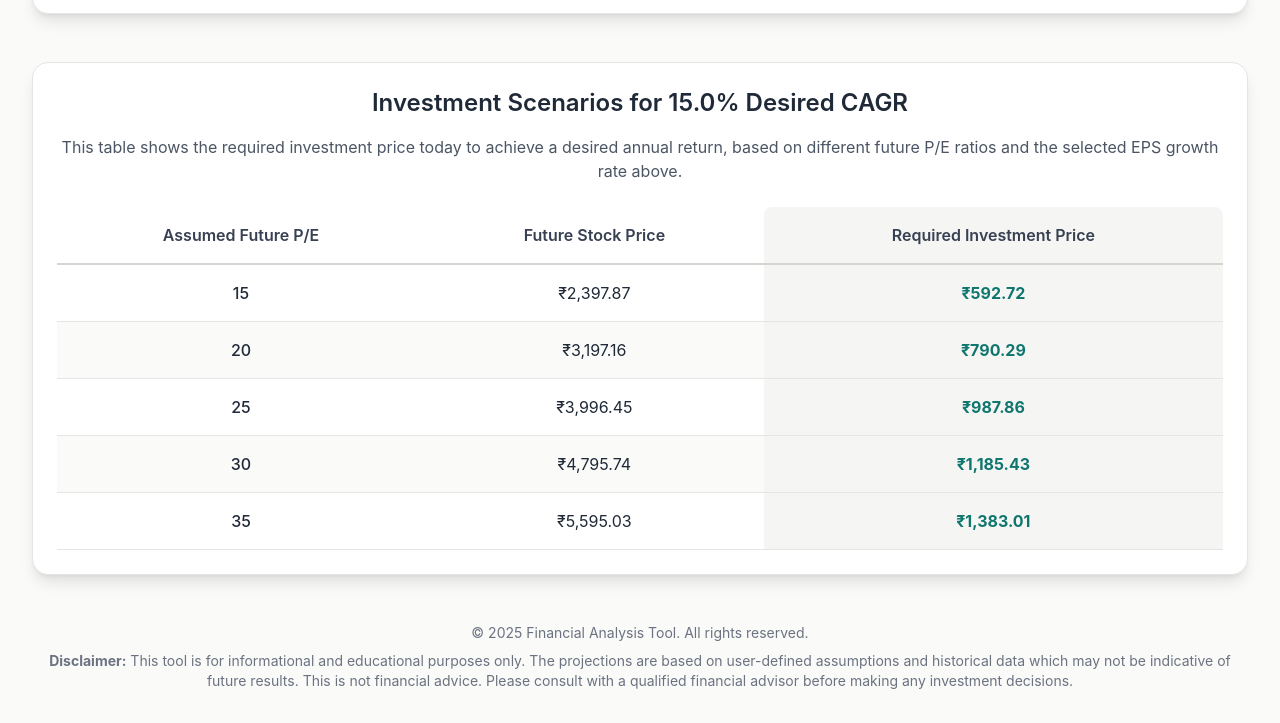
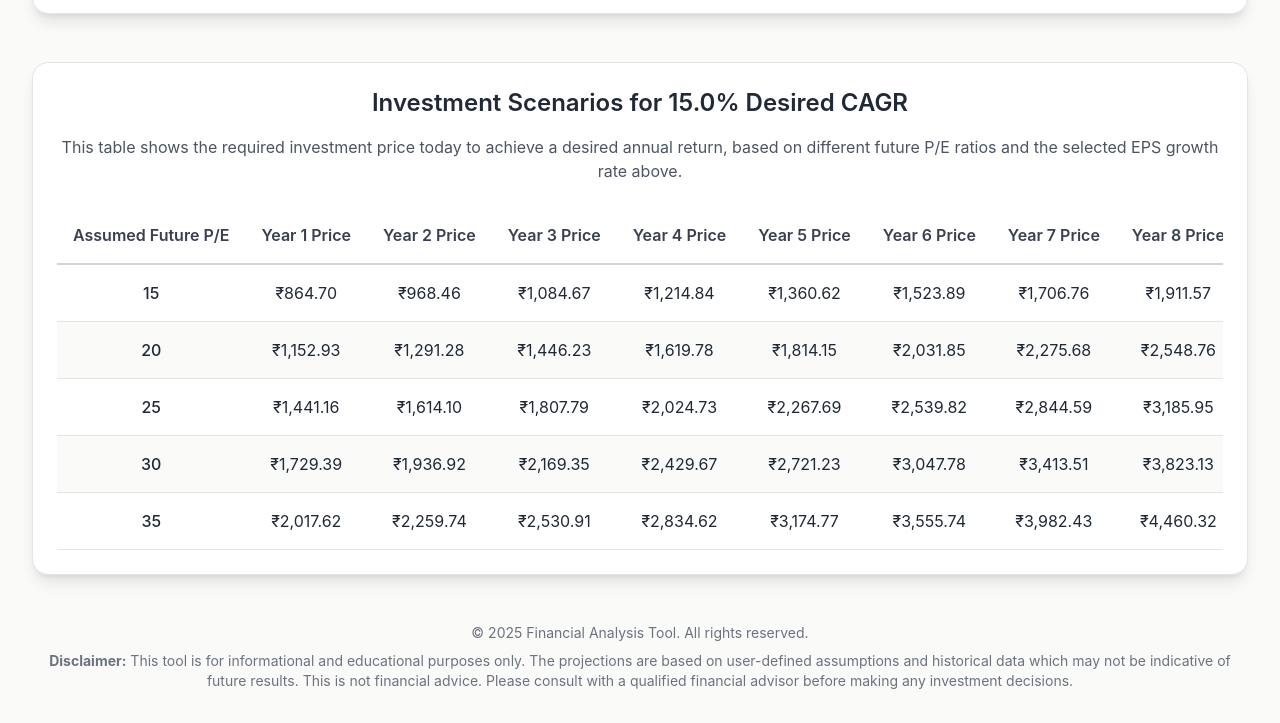
Before and after one commit to vassushil/stock-analysis, a plain HTML site: page index.html in a window 1280 px wide. Shown: the part 1246-1969 px from the top of the page. Drawn offline with nearby package versions, Linux system fonts and the light colour scheme.

Commit message:
Added future price by year to investment scenarios

```diff
--- a/index.html
+++ b/index.html
@@ -8,7 +8,7 @@
     <script src="https://cdn.jsdelivr.net/npm/chart.js"></script>
     <!-- Chosen Palette: Warm Neutrals (bg-stone-50, text-gray-800, accent-stone-600) -->
     <!-- Application Structure Plan: A dashboard-style SPA. Top section features interactive inputs for stock name and key financial assumptions (Initial EPS, EPS Growth, Future PE, Desired CAGR, Min/Max Scenario PE, Scenario Desired CAGR). Below are dynamic cards showing calculated results. A central line chart visualizes the 10-year price projection, and a scenario table offers comparative data. This structure was chosen to empower users to actively explore financial what-if scenarios for any stock, making complex projections tangible and understandable, rather than just presenting a static report. -->
-    <!-- Visualization & Content Choices: 1. Stock Name Input -> Goal: Inform/Input -> Presentation: HTML Text Input -> Interaction: Updates page title and headings. 2. Fetch EPS Button -> Goal: Inform/Input -> Presentation: HTML Button -> Interaction: Simulates fetching and populating Initial EPS for demonstration. 3. Assumptions (Initial EPS, EPS Growth, PE, Desired CAGR, Min/Max Scenario PE, Scenario Desired CAGR) -> Goal: Organize/Input -> Presentation: HTML Range Sliders & Number Input -> Interaction: Real-time update of all calculations and visuals -> Justification: Intuitive and direct manipulation for scenario analysis. 4. 10-Year Price Projection -> Goal: Change -> Presentation: Line Chart -> Interaction: Redraws based on input changes -> Justification: Best method to visualize growth over time. -> Library: Chart.js (Canvas). 5. Key Metrics (Future EPS, Future Price, Required Investment Price) -> Goal: Inform -> Presentation: Styled HTML 'cards' -> Interaction: Values update from inputs -> Justification: Provides clear, immediate feedback on user inputs. 6. Investment Scenarios -> Goal: Compare -> Presentation: HTML Table -> Interaction: Updates based on EPS Growth and Scenario PE range inputs and Scenario Desired CAGR -> Justification: Allows easy comparison of multiple PE outcomes for a given growth rate with user-defined PE ranges and desired returns. -->
+    <!-- Visualization & Content Choices: 1. Stock Name Input -> Goal: Inform/Input -> Presentation: HTML Text Input -> Interaction: Updates page title and headings. 2. Fetch EPS Button -> Goal: Inform/Input -> Presentation: HTML Button -> Interaction: Simulates fetching and populating Initial EPS for demonstration. 3. Assumptions (Initial EPS, EPS Growth, PE, Desired CAGR, Min/Max Scenario PE, Scenario Desired CAGR) -> Goal: Organize/Input -> Presentation: HTML Range Sliders & Number Input -> Interaction: Real-time update of all calculations and visuals -> Justification: Intuitive and direct manipulation for scenario analysis. 4. 10-Year Price Projection -> Goal: Change -> Presentation: Line Chart -> Interaction: Redraws based on input changes -> Justification: Best method to visualize growth over time. -> Library: Chart.js (Canvas). 5. Key Metrics (Future EPS, Future Price, Required Investment Price) -> Goal: Inform -> Presentation: Styled HTML 'cards' -> Interaction: Values update from inputs -> Justification: Provides clear, immediate feedback on user inputs. 6. Investment Scenarios -> Goal: Compare -> Presentation: HTML Table -> Interaction: Updates based on EPS Growth and Scenario PE range inputs and Scenario Desired CAGR -> Justification: Allows easy comparison of multiple PE outcomes for a given growth rate with user-defined PE ranges and desired returns, now including yearly price projections for more detailed analysis. -->
     <!-- CONFIRMATION: NO SVG graphics used. NO Mermaid JS used. -->
     <style>
         body {
@@ -141,9 +141,19 @@
                     <table class="w-full min-w-max text-center">
                         <thead>
                             <tr class="border-b-2 border-stone-300">
-                                <th class="p-4 font-semibold text-gray-700">Assumed Future P/E</th>
-                                <th class="p-4 font-semibold text-gray-700">Future Stock Price</th>
-                                <th class="p-4 font-semibold text-gray-700 bg-stone-100 rounded-t-lg">Required Investment Price</th>
+                                <th class="p-4 font-semibold text-gray-700 whitespace-nowrap">Assumed Future P/E</th>
+                                <!-- Dynamic headers for Year 1 to Year 10 -->
+                                <th class="p-4 font-semibold text-gray-700 whitespace-nowrap">Year 1 Price</th>
+                                <th class="p-4 font-semibold text-gray-700 whitespace-nowrap">Year 2 Price</th>
+                                <th class="p-4 font-semibold text-gray-700 whitespace-nowrap">Year 3 Price</th>
+                                <th class="p-4 font-semibold text-gray-700 whitespace-nowrap">Year 4 Price</th>
+                                <th class="p-4 font-semibold text-gray-700 whitespace-nowrap">Year 5 Price</th>
+                                <th class="p-4 font-semibold text-gray-700 whitespace-nowrap">Year 6 Price</th>
+                                <th class="p-4 font-semibold text-gray-700 whitespace-nowrap">Year 7 Price</th>
+                                <th class="p-4 font-semibold text-gray-700 whitespace-nowrap">Year 8 Price</th>
+                                <th class="p-4 font-semibold text-gray-700 whitespace-nowrap">Year 9 Price</th>
+                                <th class="p-4 font-semibold text-gray-700 whitespace-nowrap">Year 10 Price</th>
+                                <th class="p-4 font-semibold text-gray-700 bg-stone-100 rounded-t-lg whitespace-nowrap">Required Investment Price</th>
                             </tr>
                         </thead>
                         <tbody id="scenarios-table-body">
@@ -340,7 +350,6 @@
 
             function updateTable(initialEPS, epsCagr, scenarioDesiredCagr) {
                 scenariosTableBody.innerHTML = '';
-                const futureEps = calculateFutureValue(initialEPS, epsCagr, projectionYears);
 
                 const minPe = parseInt(minScenarioPeInput.value);
                 const maxPe = parseInt(maxScenarioPeInput.value);
@@ -355,12 +364,18 @@
                      return;
                 }
 
-                // Update the heading for the scenario table
                 scenarioTableHeading.textContent = `Investment Scenarios for ${(scenarioDesiredCagr * 100).toFixed(1)}% Desired CAGR`;
 
                 scenarioPEs.forEach((pe, index) => {
-                    const futurePrice = futureEps * pe;
-                    const investmentPrice = calculatePresentValue(futurePrice, scenarioDesiredCagr, projectionYears);
+                    const yearlyPrices = [];
+                    for (let year = 1; year <= projectionYears; year++) {
+                        const epsForYear = calculateFutureValue(initialEPS, epsCagr, year);
+                        const priceForYear = epsForYear * pe;
+                        yearlyPrices.push(formatCurrency(priceForYear));
+                    }
+
+                    const futurePriceYear10 = calculateFutureValue(initialEPS, epsCagr, projectionYears) * pe;
+                    const investmentPrice = calculatePresentValue(futurePriceYear10, scenarioDesiredCagr, projectionYears);
 
                     const row = document.createElement('tr');
                     row.className = 'border-b border-stone-200';
@@ -368,11 +383,13 @@
                         row.classList.add('bg-stone-50');
                     }
 
-                    row.innerHTML = `
-                        <td class="p-4 font-medium">${pe}</td>
-                        <td class="p-4">${formatCurrency(futurePrice)}</td>
-                        <td class="p-4 font-bold text-teal-700 bg-stone-100">${formatCurrency(investmentPrice)}</td>
-                    `;
+                    let rowHtml = `<td class="p-4 font-medium">${pe}</td>`;
+                    yearlyPrices.forEach(price => {
+                        rowHtml += `<td class="p-4 whitespace-nowrap">${price}</td>`;
+                    });
+                    rowHtml += `<td class="p-4 font-bold text-teal-700 bg-stone-100 whitespace-nowrap">${formatCurrency(investmentPrice)}</td>`;
+
+                    row.innerHTML = rowHtml;
                     scenariosTableBody.appendChild(row);
                 });
             }
@@ -397,7 +414,7 @@
             desiredCagrSlider.addEventListener('input', updateDashboard);
             minScenarioPeInput.addEventListener('input', updateDashboard);
             maxScenarioPeInput.addEventListener('input', updateDashboard);
-            scenarioDesiredCagrInput.addEventListener('input', updateDashboard); // New event listener
+            scenarioDesiredCagrInput.addEventListener('input', updateDashboard);
 
 
             updateDashboard();
```
